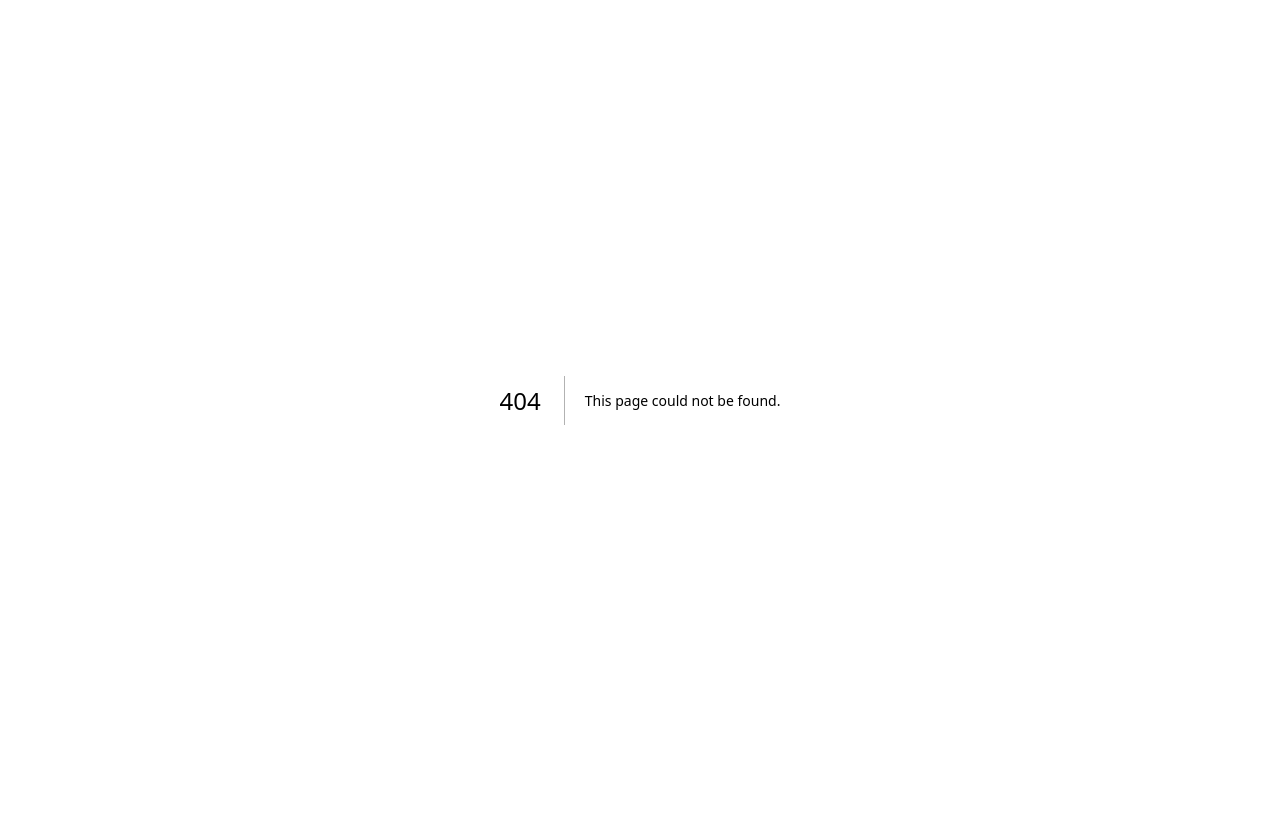
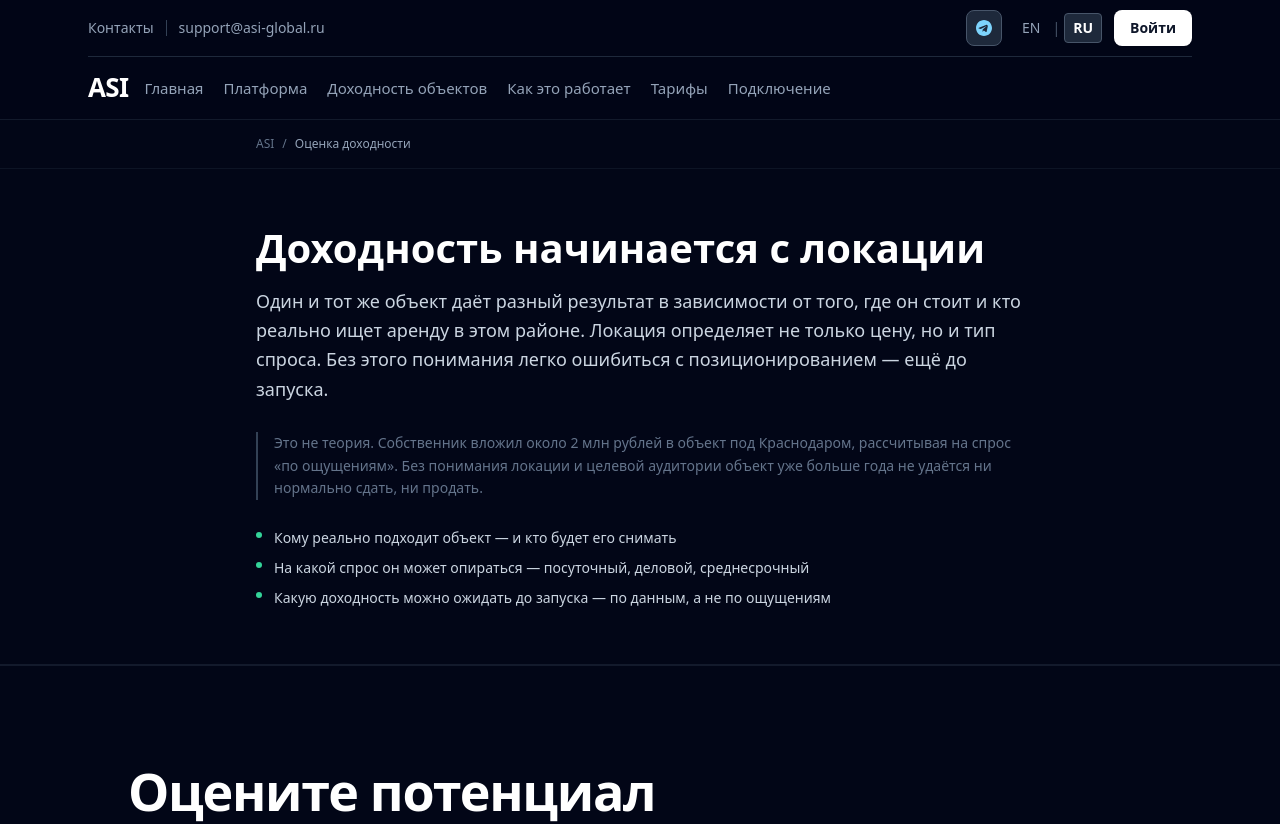
Before and after one commit to ASI-integration/asi-landing, a Next.js app: page /ru/location-analysis in a window 1280 px wide. Before the commit this address had no page. Shown: the top 824 px of the page. Before the commit the page ends 800 px from the top, so only its background shows below. Built offline with nearby package versions, Linux system fonts and the light colour scheme.

Commit message:
feat: add RU location analysis page and fix locale routing

```diff
--- /dev/null
+++ b/src/app/ru/location-analysis/page.tsx
@@ -0,0 +1,72 @@
+import type { Metadata } from 'next';
+import Link from 'next/link';
+import { LocationIntelligenceDemo } from '@/components/LocationIntelligenceDemo';
+import { LocationTelemetryProvider } from '@/context/landing-location-telemetry';
+import { RuPublicNavHeader } from '@/components/ru/RuPublicNavHeader';
+import { RuComplianceFooter } from '@/components/ru/RuComplianceFooter';
+import { ThemeProvider } from '@/theme/ThemeProvider';
+
+export const metadata: Metadata = {
+  title: 'Оценка доходности объекта — ASI',
+  description:
+    'Введите адрес — ASI покажет спрос, конкуренцию, магниты трафика и ожидаемый доход. Подходит для инвесторов, управляющих и собственников.',
+};
+
+export default function RuLocationAnalysisPage() {
+  return (
+    <ThemeProvider defaultTheme="dark" className="min-h-screen bg-slate-950 text-white">
+      <LocationTelemetryProvider>
+
+        <RuPublicNavHeader surface="dark" density="landing" />
+
+        <main>
+
+          {/* ── Breadcrumb ── */}
+          <div className="py-4 px-4 sm:px-6 border-b border-slate-800/40">
+            <div className="max-w-3xl mx-auto flex items-center gap-2 text-xs text-slate-500">
+              <Link href="/ru" className="hover:text-slate-300 transition-colors">ASI</Link>
+              <span>/</span>
+              <span className="text-slate-400">Оценка доходности</span>
+            </div>
+          </div>
+
+          {/* ── Bridge block ── */}
+          <section className="py-10 sm:py-14 px-4 sm:px-6 border-b border-slate-800/60">
+            <div className="max-w-3xl mx-auto">
+              <h1 className="text-3xl sm:text-4xl font-bold text-white leading-tight mb-4">
+                Доходность начинается с локации
+              </h1>
+              <p className="text-slate-300 text-base leading-relaxed mb-7">
+                Один и тот же объект даёт разный результат в зависимости от того, где он стоит и кто реально
+                ищет аренду в этом районе. Локация определяет не только цену, но и тип спроса. Без этого
+                понимания легко ошибиться с позиционированием — ещё до запуска.
+              </p>
+              <p className="text-slate-500 text-sm leading-relaxed mb-7 border-l-2 border-slate-700 pl-4">
+                Это не теория. Собственник вложил около 2 млн рублей в объект под Краснодаром, рассчитывая на спрос «по ощущениям». Без понимания локации и целевой аудитории объект уже больше года не удаётся ни нормально сдать, ни продать.
+              </p>
+              <ul className="space-y-2.5">
+                {[
+                  'Кому реально подходит объект — и кто будет его снимать',
+                  'На какой спрос он может опираться — посуточный, деловой, среднесрочный',
+                  'Какую доходность можно ожидать до запуска — по данным, а не по ощущениям',
+                ].map((point) => (
+                  <li key={point} className="flex items-start gap-3 text-sm text-slate-300">
+                    <span className="mt-1 w-1.5 h-1.5 rounded-full bg-emerald-400 shrink-0" />
+                    {point}
+                  </li>
+                ))}
+              </ul>
+            </div>
+          </section>
+
+          {/* ── Calculator / demo ── */}
+          <LocationIntelligenceDemo locale="ru" />
+
+        </main>
+
+        <RuComplianceFooter />
+
+      </LocationTelemetryProvider>
+    </ThemeProvider>
+  );
+}
--- a/src/app/ru/location-report/[reportId]/page.tsx
+++ b/src/app/ru/location-report/[reportId]/page.tsx
@@ -24,7 +24,7 @@ function MissingReport() {
               Вернуться на главную
             </Link>
             <Link
-              href="/features/location-analysis"
+              href="/ru/location-analysis"
               className="inline-flex items-center justify-center px-6 py-3 rounded-xl border border-slate-800/70 text-slate-200 hover:text-white hover:border-slate-700 transition-colors"
             >
               Запустить анализ заново
--- a/src/app/ru/location-report/page.tsx
+++ b/src/app/ru/location-report/page.tsx
@@ -22,7 +22,7 @@ export default function RuLocationFullReportPage() {
                 Вернуться на главную
               </Link>
               <Link
-                href="/features/location-analysis"
+                href="/ru/location-analysis"
                 className="inline-flex items-center justify-center px-6 py-3 rounded-xl border border-slate-800/70 text-slate-200 hover:text-white hover:border-slate-700 transition-colors"
               >
                 Запустить анализ заново
--- a/src/app/ru/page.tsx
+++ b/src/app/ru/page.tsx
@@ -71,6 +71,30 @@ export default function HomeRu() {
           ctaExternal: false,
         }} telegramVariant="icon" />
 
+        {/* ── Bridge: почему локация важна ── */}
+        <section className="py-12 sm:py-14 px-4 sm:px-6 bg-[var(--t-surface-2)] border-t border-[var(--t-border)]">
+          <div className="max-w-3xl mx-auto">
+            <h2 className="text-2xl sm:text-3xl font-bold text-[var(--t-text)] mb-4">
+              Доходность — это не только ремонт
+            </h2>
+            <p className="text-[var(--t-text-2)] text-base leading-relaxed mb-7">
+              Один объект работает хорошо, другой — почти не загружается. Часто дело не в качестве: локация определяет, кто вообще ищет аренду в этом районе, насколько высока конкуренция и какую цену готов платить реальный гость. Без этого понимания легко ошибиться с позиционированием и ценой — ещё до запуска.
+            </p>
+            <ul className="space-y-2">
+              {[
+                'Кому реально подходит объект — и кто будет его снимать',
+                'Какой спрос держится в районе — не по ощущениям, а по данным',
+                'Какую доходность можно ожидать до старта',
+              ].map((point) => (
+                <li key={point} className="flex items-start gap-3 text-sm text-[var(--t-text-2)]">
+                  <span className="mt-0.5 w-1.5 h-1.5 rounded-full bg-[color:var(--t-accent)] shrink-0" />
+                  {point}
+                </li>
+              ))}
+            </ul>
+          </div>
+        </section>
+
         {/* ── 3 продуктовых модуля ── */}
         <section className="py-16 sm:py-20 px-4 sm:px-6 bg-[var(--t-bg)] border-t border-[var(--t-border)]">
           <div className="max-w-5xl mx-auto">
@@ -90,7 +114,7 @@ export default function HomeRu() {
                   Введите адрес — получите анализ спроса, конкуренции, магнитов трафика и ожидаемого дохода ₽/мес.
                 </p>
                 <Link
-                  href="/ru/otchet-po-dohodnosti-obektov"
+                  href="/ru/location-analysis"
                   className="inline-flex items-center gap-1.5 text-sm font-semibold text-[color:var(--t-accent)] hover:opacity-80 transition-opacity"
                 >
                   Получить отчёт →
--- a/src/components/Header.tsx
+++ b/src/components/Header.tsx
@@ -50,7 +50,7 @@ export function Header() {
               </Link>
               <span className="text-slate-300">|</span>
               <a
-                href={`${RU_PUBLIC_ORIGIN}/`}
+                href={`${RU_PUBLIC_ORIGIN}/ru`}
                 className={`px-2 py-1 rounded transition-colors ${onRu ? 'font-semibold text-slate-900 bg-slate-100' : 'hover:text-slate-900'}`}
               >
                 RU
@@ -122,7 +122,7 @@ export function Header() {
           <a href="#faq" className="block text-slate-600 hover:text-slate-900" onClick={() => setOpen(false)}>{t('nav.faq')}</a>
           <div className="flex gap-2">
             <Link href="/" onClick={() => setOpen(false)} className={`px-2 py-1 text-sm rounded ${!onRu ? 'font-semibold bg-slate-100' : ''}`}>EN</Link>
-            <a href={`${RU_PUBLIC_ORIGIN}/`} onClick={() => setOpen(false)} className={`px-2 py-1 text-sm rounded ${onRu ? 'font-semibold bg-slate-100' : ''}`}>RU</a>
+            <a href={`${RU_PUBLIC_ORIGIN}/ru`} onClick={() => setOpen(false)} className={`px-2 py-1 text-sm rounded ${onRu ? 'font-semibold bg-slate-100' : ''}`}>RU</a>
           </div>
           <a
             href={`mailto:${productSupportEmail}`}
--- a/src/components/ru/RuPublicNavHeader.tsx
+++ b/src/components/ru/RuPublicNavHeader.tsx
@@ -113,7 +113,7 @@ export function RuPublicNavHeader({
                 <span className="sr-only">Telegram</span>
               </a>
               <div className={`flex items-center gap-1 text-sm ${surfaceMuted[surface]}`}>
-                <a href="https://asi-global.com" className="px-2 py-1 rounded transition-colors">
+                <a href="/" className="px-2 py-1 rounded transition-colors">
                   EN
                 </a>
                 <span
```
Also changed, not shown: 1 other file (tests, documents, lock files or other folders).
